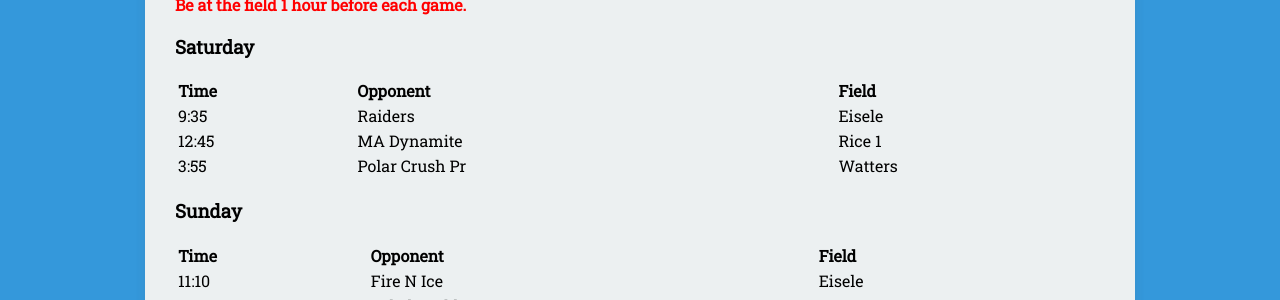
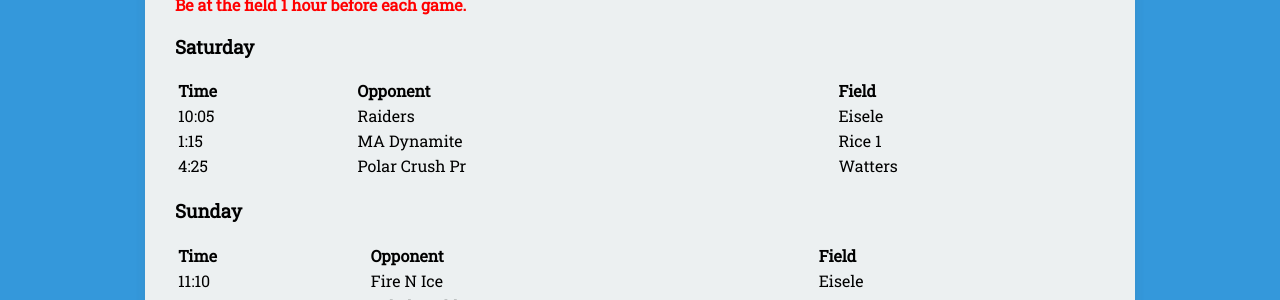
Before and after one commit to seanmerrow/ecf, a Jekyll site: the page built from _posts/2019-07-12-Jul-5-TNT.md, in a window 1280 px wide. Shown: the part 651-951 px from the top of the page. Built offline with Jekyll 4.4.1, drawn with Linux system fonts in a browser that asks for light colours; nearby versions of some CDN libraries.

Commit message:
Update 2019-07-12-Jul-5-TNT.md

```diff
--- a/_posts/2019-07-12-Jul-5-TNT.md
+++ b/_posts/2019-07-12-Jul-5-TNT.md
@@ -31,9 +31,9 @@ category:
 
 | Time | Opponent | Field |
 |:---      |:---   |:---  |
-| 9:35      | Raiders   |Eisele   |
-| 12:45      | MA Dynamite   |Rice 1   |
-| 3:55      | Polar Crush Pr   |Watters   |
+| 10:05      | Raiders   |Eisele   |
+| 1:15      | MA Dynamite   |Rice 1   |
+| 4:25      | Polar Crush Pr   |Watters   |
 
 ### Sunday
 
```
